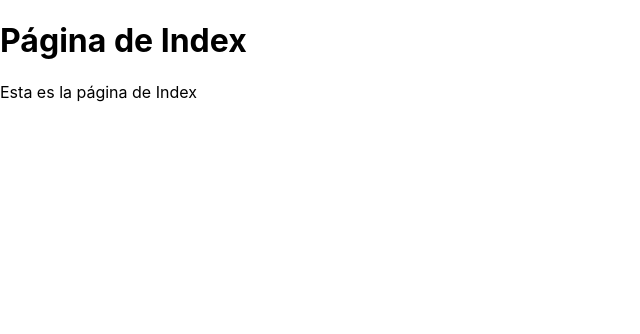
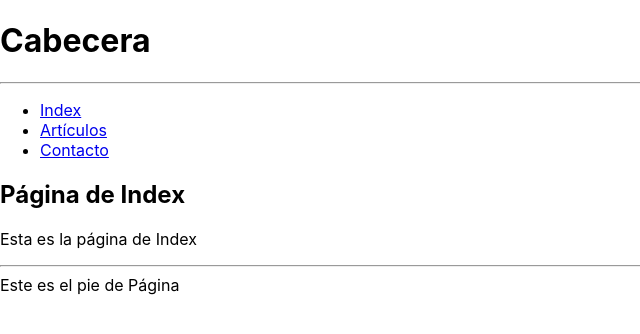
Before and after one commit to mpluisacarolina/07-rutas, a React (Create React App) app: page / in a window 1280 px wide. Shown: the top 334 px of the page, without its empty margins (0-640 px from the left). Built offline with nearby package versions, Linux system fonts and the light colour scheme; the HTML template or start-up script is replaced by a standard one.

Commit message:
Inicio del Menú de Navegación

```diff
--- a/src/routers/RouterPrincipal.jsx
+++ b/src/routers/RouterPrincipal.jsx
@@ -1,5 +1,5 @@
 import React from 'react';
-import { Routes, Route, Link, BrowserRoute, BrowserRouter } from 'react-router-dom';
+import { Route, Routes, BrowserRouter, NavLink } from 'react-router-dom';
 import { Index } from '../components/Index';
 import { Contacto } from '../components/Contacto';
 import { Articulos } from '../components/Articulos';
@@ -8,13 +8,38 @@ import { Error } from '../components/Error'
 export const RouterPrincipal = () => {
   return (
     <BrowserRouter>
+      <h1>Cabecera</h1>
+      <hr />
+
+      <nav>
+        <ul>
+          <li>
+            <NavLink to="/Index" >Index</NavLink>
+          </li>
+          <li>
+            <NavLink to="/Articulos" >Artículos</NavLink>
+          </li>
+          <li>
+            <NavLink to="/Contacto" >Contacto</NavLink>
+          </li>
+        </ul>
+      </nav>
+
+      <section className="contenido-principal">
         <Routes>
-            <Route path="/" element={<Index/>} />
-            <Route path="index" element={<Index/>} />
-            <Route path="contacto" element={<Contacto/>} />
-            <Route path="articulos" element={<Articulos/>} />
-            <Route path="*" element={<Error/>} />
+          <Route path="/" element={<Index />} />
+          <Route path="index" element={<Index />} />
+          <Route path="contacto" element={<Contacto />} />
+          <Route path="articulos" element={<Articulos />} />
+          <Route path="*" element={<Error />} />
         </Routes>
+      </section>
+
+
+      <hr />
+      <footer>
+        Este es el pie de Página
+      </footer>
 
     </BrowserRouter>
   )
```
